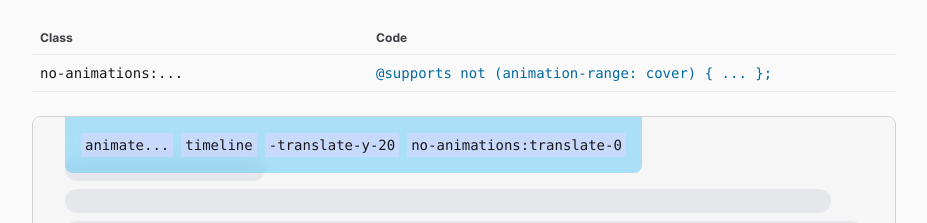
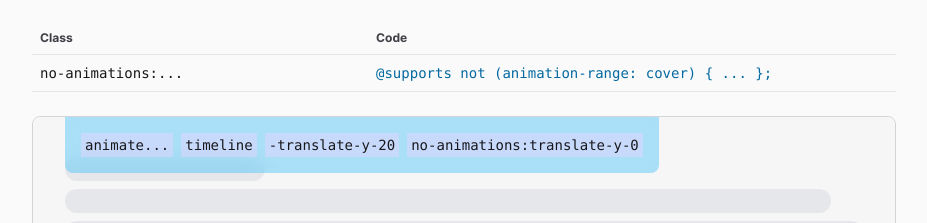
Before and after one commit to adamplesnik/tailwindcss-scroll-driven-animations, a React (Vite) app: page /usage in a window 1280 px wide. Shown: the part 3042-3265 px from the top of the page, without its empty margins (176-1103 px from the left). Built offline with nearby package versions, Linux system fonts and the light colour scheme; what @adam.plesnik/tailwindcss-scroll-driven-animations would draw is missing.

Commit message:
Fix typo in demo

```diff
--- a/src/demos/SupportsDemo.tsx
+++ b/src/demos/SupportsDemo.tsx
@@ -26,7 +26,7 @@ const SupportsDemo = () => {
         <Code>animate...</Code>
         <Code>timeline</Code>
         <Code>-translate-y-20</Code>
-        <Code>no-animations:translate-0</Code>
+        <Code>no-animations:translate-y-0</Code>
       </div>
       <div className="no-animations:mt-0 -mt-12 p-4 sm:p-8">
         <Skeleton />
```
